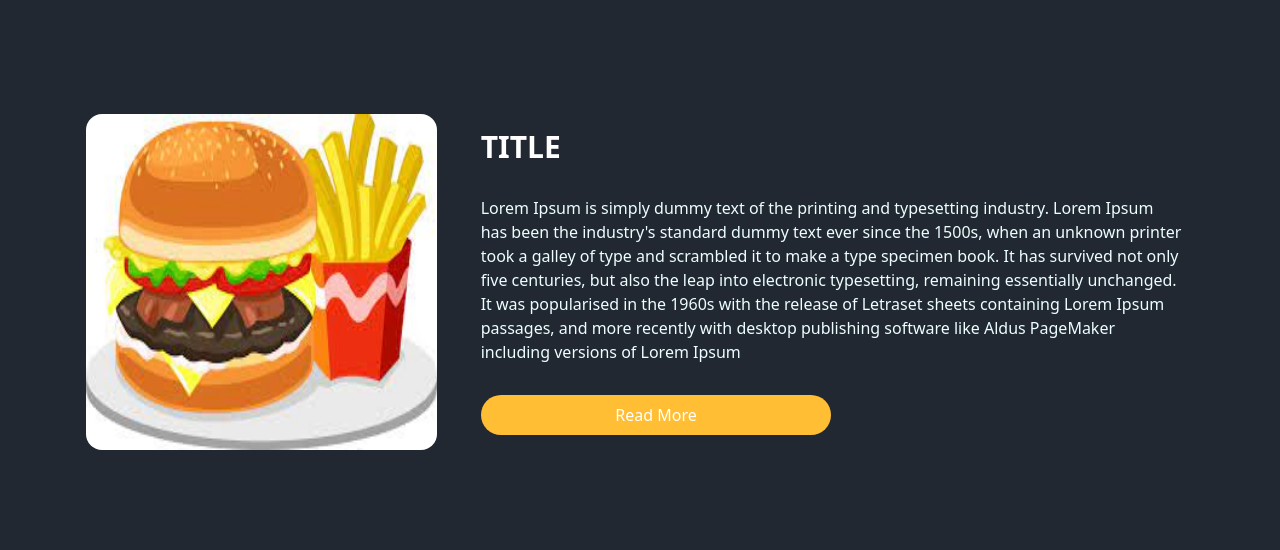
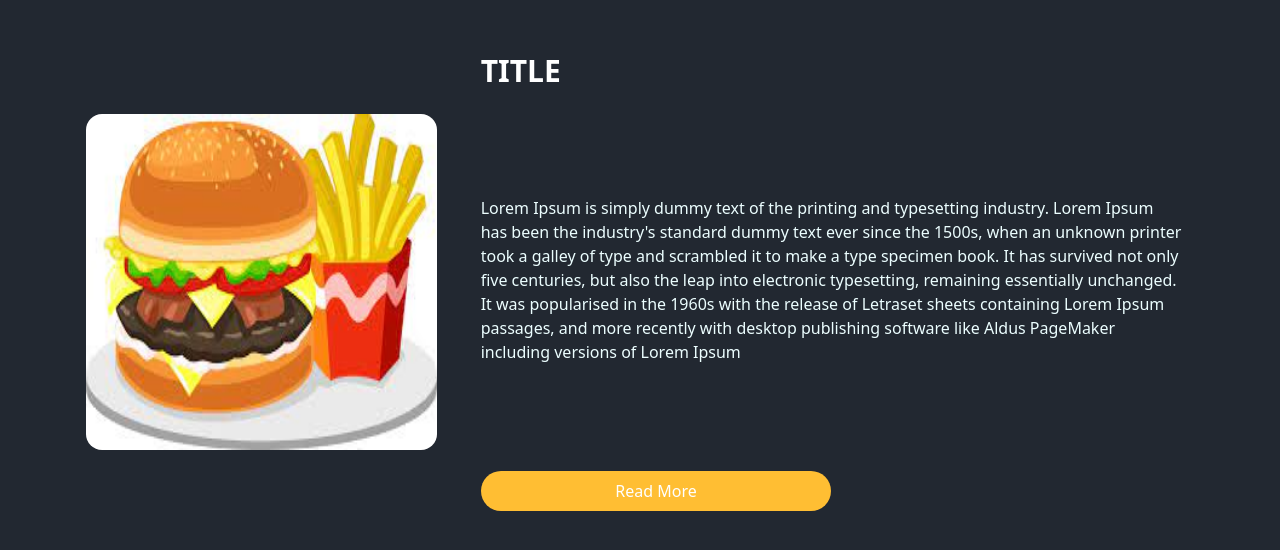
Before and after one commit to inheritance10/food-shop, a Next.js app: page /about in a window 1280 px wide. Shown: the part 118-668 px from the top of the page. Built offline with nearby package versions, Linux system fonts and the light colour scheme.

Commit message:
about component completed

```diff
--- a/pages/about.tsx
+++ b/pages/about.tsx
@@ -8,7 +8,7 @@ const About = () => {
                 <div className='md:w-1/2 w-full h-1/2 m-4'>
                     <Image src='/images/indir.jpg' alt='food' width={100} height={100} className='w-full h-full rounded-2xl'/>
                 </div>
-                <div className='flex flex-col justify-around w-full h-1/2 m-7'>
+                <div className='flex flex-col justify-evenly w-full h-full m-7'>
                     <Title addClass='text-3xl text-white'>TITLE</Title>
                     <p className='text-cyan-50'>
                         Lorem Ipsum is simply dummy text of the printing and typesetting industry. Lorem Ipsum has been the industry's standard dummy text ever since the 1500s, when an unknown printer took a galley of type and scrambled it to make a type specimen book. It has survived not only five centuries, but also the leap into electronic typesetting, remaining essentially unchanged. It was popularised in the 1960s with the release of Letraset sheets containing Lorem Ipsum passages, and more recently with desktop publishing software like Aldus PageMaker including versions of Lorem Ipsum
```
